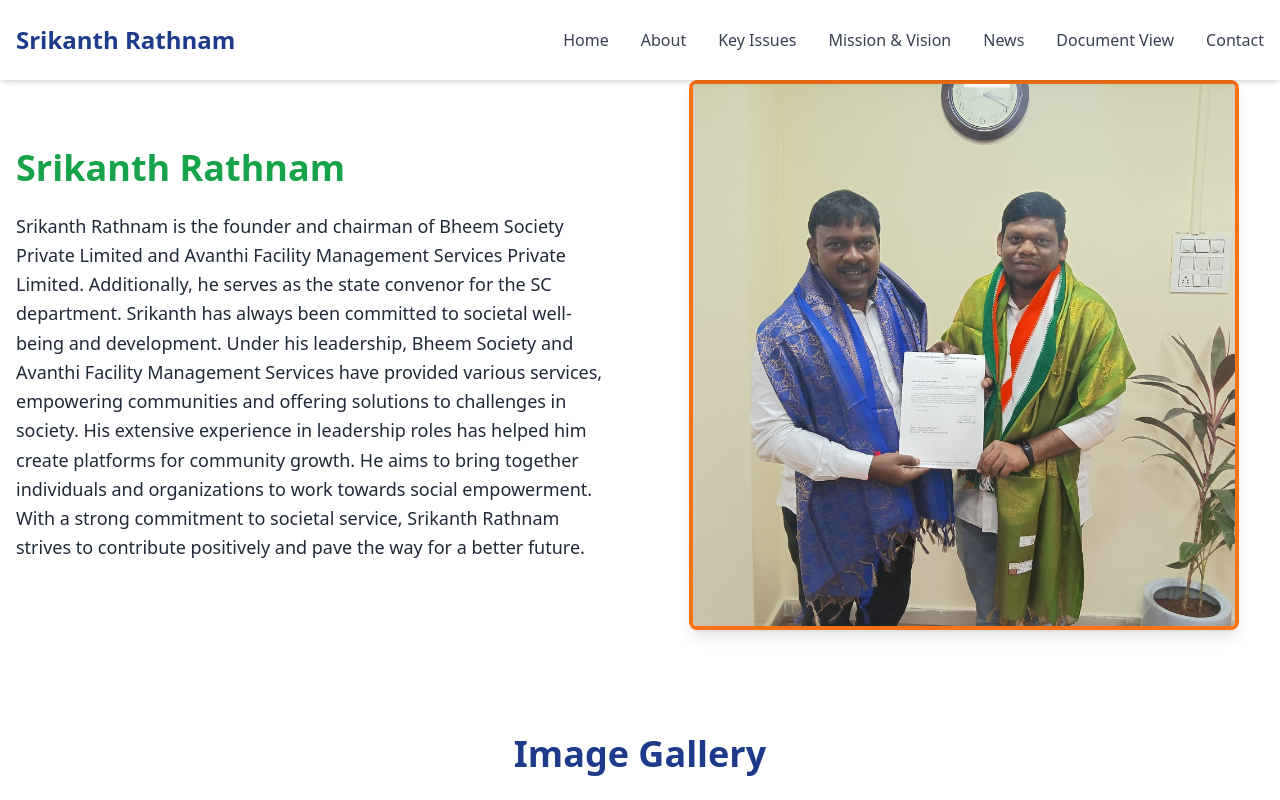
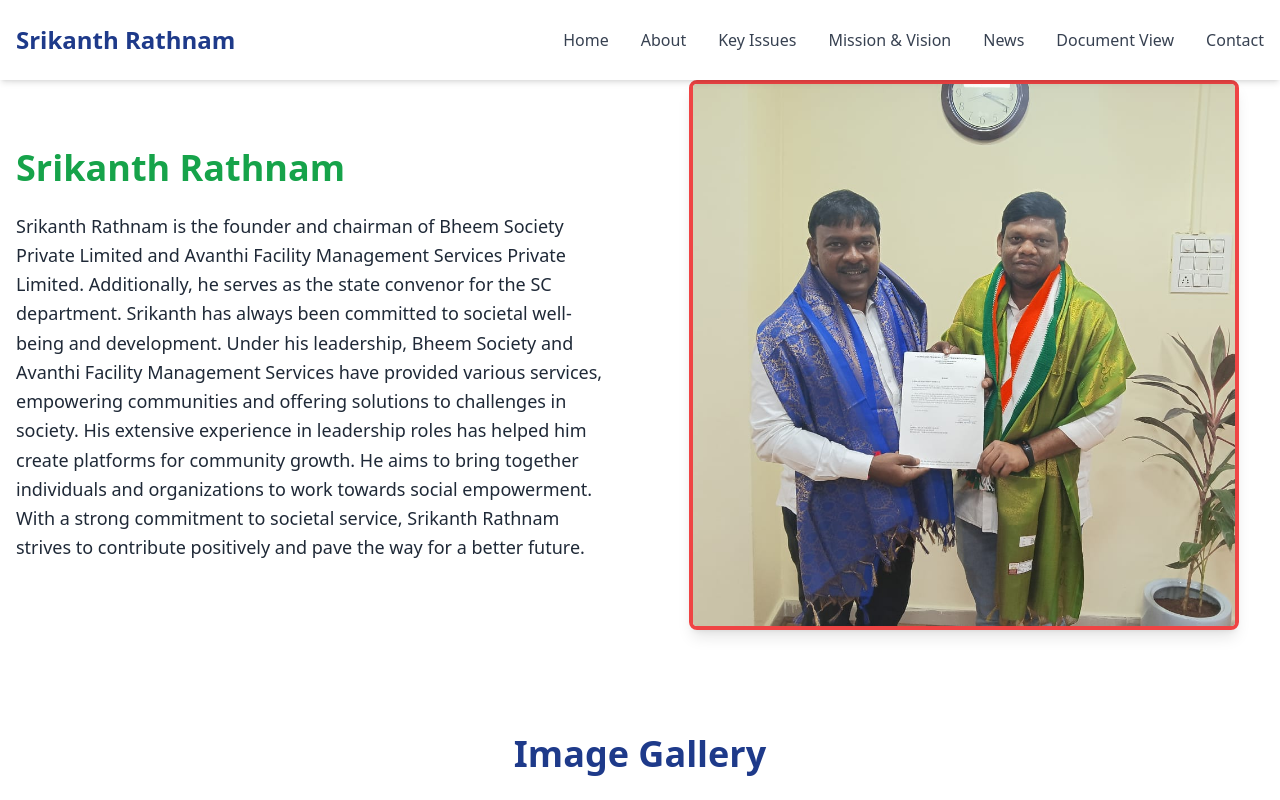
Before and after one commit to ChandiniAttili/srikanthrathnam, a React (Vite) app in the folder srikanthrathnam/project/: page / in a window 1280 px wide. Shown: the top 800 px of the page. Built offline with nearby package versions, Linux system fonts and the light colour scheme.

Commit message:
chnaginng the color

```diff
--- a/srikanthrathnam/project/src/components/HeroSection.tsx
+++ b/srikanthrathnam/project/src/components/HeroSection.tsx
@@ -68,7 +68,7 @@ export default function HeroSection() {
 
           {/* Right Side Image Carousel */}
           <div className="lg:w-1/2 relative mb-6">
-            <div className="w-full max-w-[550px] aspect-square mx-auto rounded-lg border-4 border-orange-500 shadow-lg overflow-hidden relative">
+            <div className="w-full max-w-[550px] aspect-square mx-auto rounded-lg border-4 border-red-500 shadow-lg overflow-hidden relative">
               {images.map((image, index) => (
                 <img
                   key={index}
```
